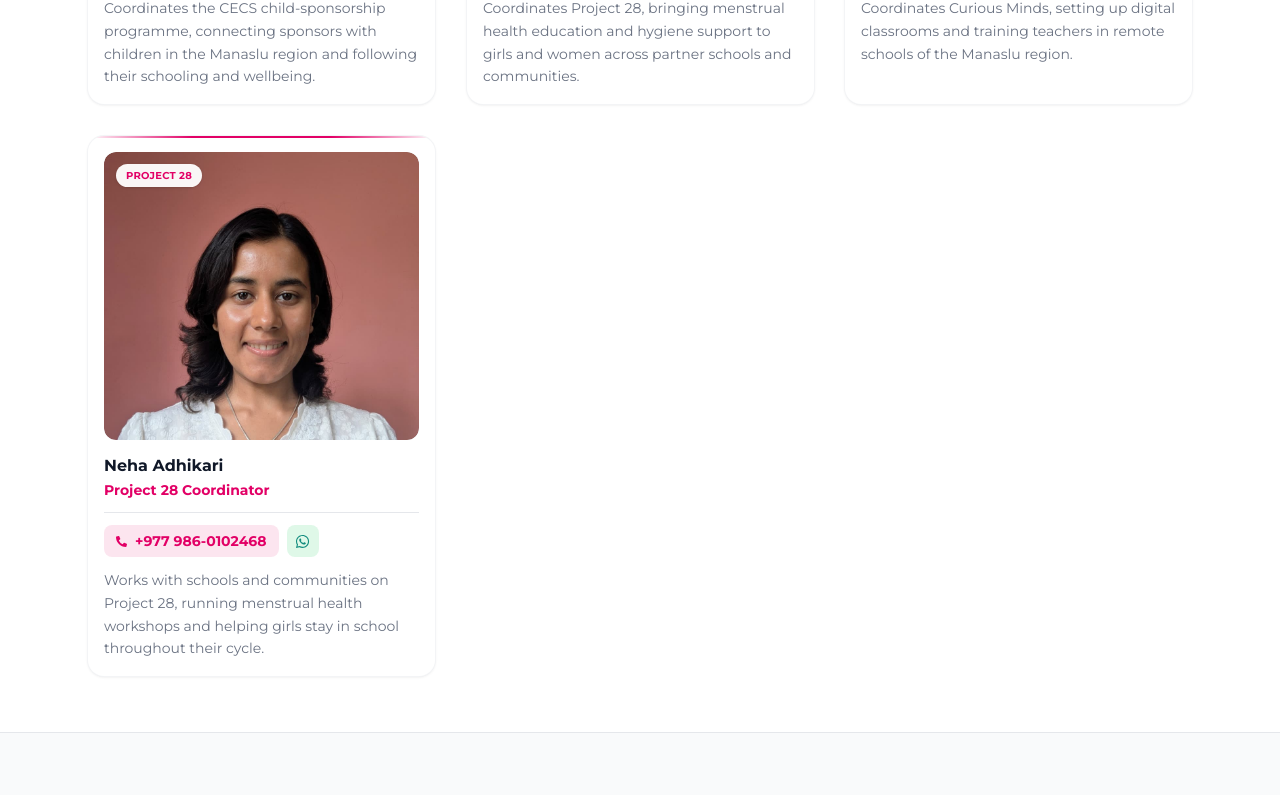
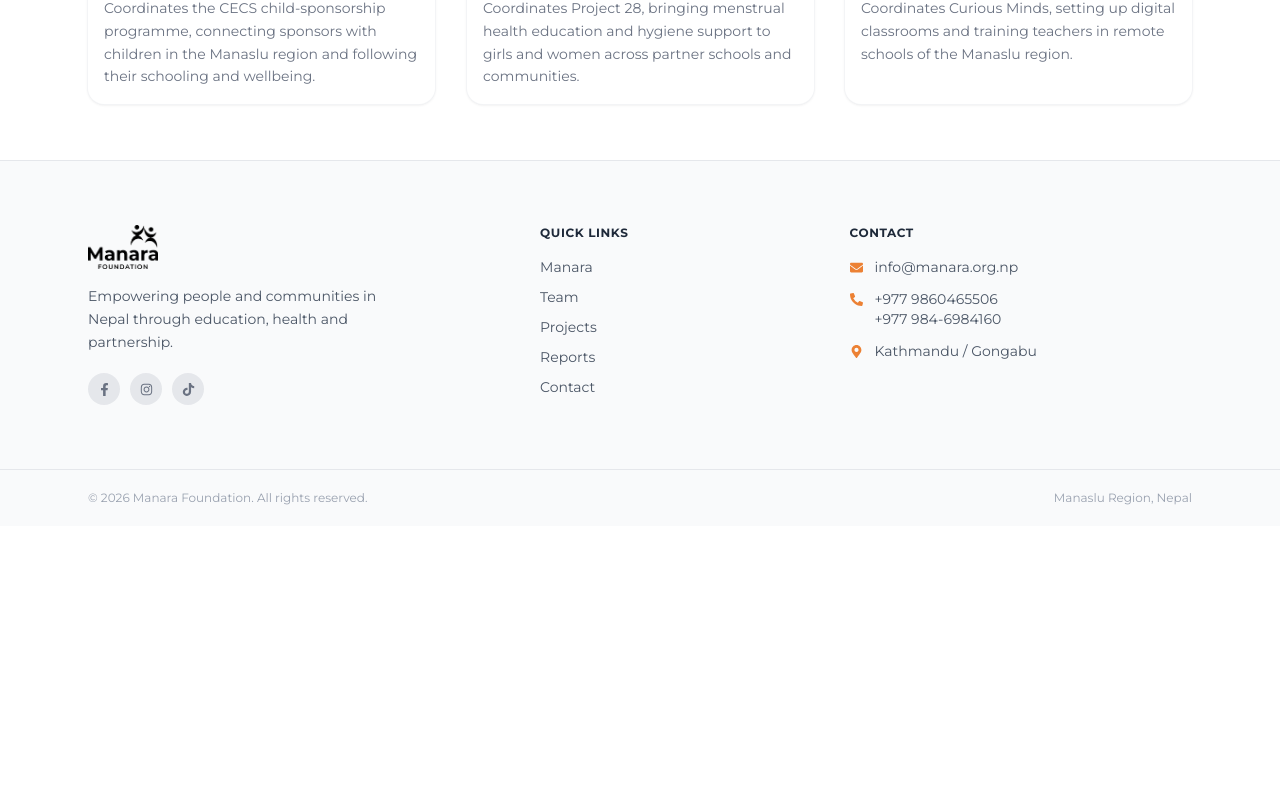
Before and after one commit to ManaraOfficial/Manara_WebsiteV2, a React (Vite) app: page /team in a window 1280 px wide. Shown: the part 1480-2275 px from the top of the page. After the commit the page ends 2006 px from the top, so only its background shows below. Built offline with nearby package versions, Linux system fonts and the light colour scheme.

Commit message:
remove the person from teams

```diff
--- a/src/pages/Team.jsx
+++ b/src/pages/Team.jsx
@@ -63,16 +63,6 @@ const panels = {
         phone: '+977 9860465506',
         bio: 'Coordinates Curious Minds, setting up digital classrooms and training teachers in remote schools of the Manaslu region.',
         stats: { projects: '35+', experience: '6 Yrs' },
-      },
-      {
-        name: 'Neha Adhikari',
-        image: nehaImg,
-        category: 'Project 28',
-        role: 'Project 28 Coordinator',
-        project: 'project-28',
-        phone: '+977 986-0102468',
-        bio: 'Works with schools and communities on Project 28, running menstrual health workshops and helping girls stay in school throughout their cycle.',
-        stats: { projects: '15+', experience: '3 Yrs' },
       },
     ],
   },
```
